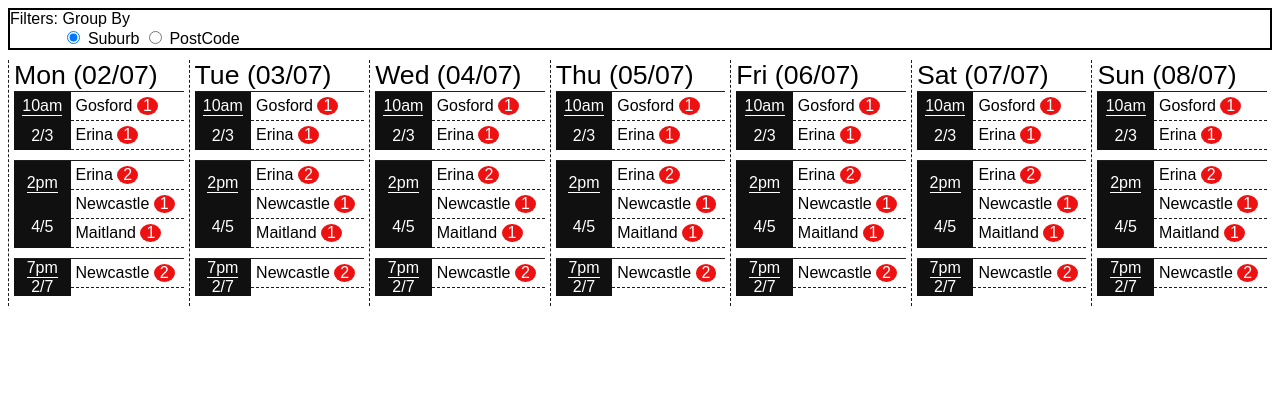
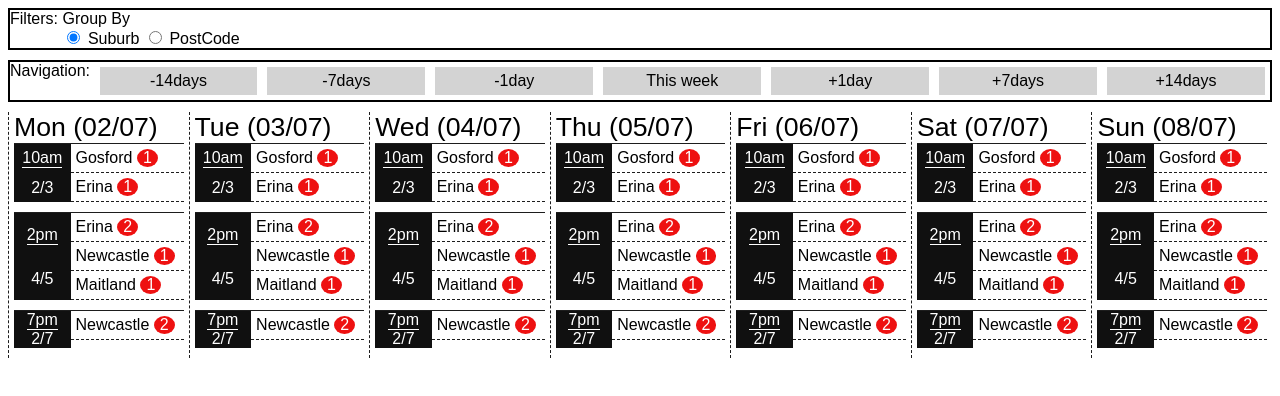
Before and after one commit to alexjwatts83/ng-dnd-test-app, an Angular app in the folder ng-dnd-test-app/: page / in a window 1280 px wide. Shown: the top 396 px of the page. Built offline with nearby package versions, Linux system fonts and the light colour scheme; what ng2-dnd would draw is missing.

Commit message:
working on navigation

```diff
--- a/ng-dnd-test-app/src/app/dnd-calendar/dnd-calendar.component.css
+++ b/ng-dnd-test-app/src/app/dnd-calendar/dnd-calendar.component.css
@@ -177,3 +177,16 @@
     flex: 1 1 90px;
     font-weight: bold;
 }
+
+.dnd-nav{
+    display: flex;
+}
+.dnd-nav>*{
+    flex: 1;
+    background-color: lightgray;
+    padding: 5px;
+    margin: 5px;
+    text-align: center;
+    position: relative;
+    cursor: pointer;
+}
--- a/ng-dnd-test-app/src/app/dnd-calendar/dnd-calendar.component.html
+++ b/ng-dnd-test-app/src/app/dnd-calendar/dnd-calendar.component.html
@@ -30,6 +30,18 @@
       </div>
     </div>
   </div>
+</div>
+<div style="display: flex;border: 2px solid black;margin-bottom: 10px;">
+    <div>Navigation:&nbsp;</div>
+    <div class="dnd-nav" style="flex: 1;">
+      <div (click)="navigateToDay(-14)">-14days</div>
+      <div (click)="navigateToDay(-7)">-7days</div>
+      <div (click)="navigateToDay(-1)">-1day</div>
+      <div (click)="navigateToDay(0)">This week</div>
+      <div (click)="navigateToDay(1)">+1day</div>
+      <div (click)="navigateToDay(7)">+7days</div>
+      <div (click)="navigateToDay(14)">+14days</div>
+    </div>
 </div>
 <div class="dnd-container">
   <div class="dnd-day" *ngFor="let day of days; let dayIndex = index">
--- a/ng-dnd-test-app/src/app/dnd-calendar/dnd-calendar.component.ts
+++ b/ng-dnd-test-app/src/app/dnd-calendar/dnd-calendar.component.ts
@@ -24,6 +24,7 @@ export class DndCalendarComponent implements OnInit {
   model: any = {};
   heroForm: any;
   simpleDrop: any = null;
+  navigateDays: number = 0;
 
   get SelectedTimeSlot(): DndTimeSlot {
     if (this._selectedTimeSlotIndex > -1) {
@@ -170,4 +171,8 @@ export class DndCalendarComponent implements OnInit {
   closePoorMansModal() {
     this._selectCustomer = null;
   }
+
+  navigateToDay(daysAdd: number){
+    console.log('daysAdd:',daysAdd);
+  }
 }
```
